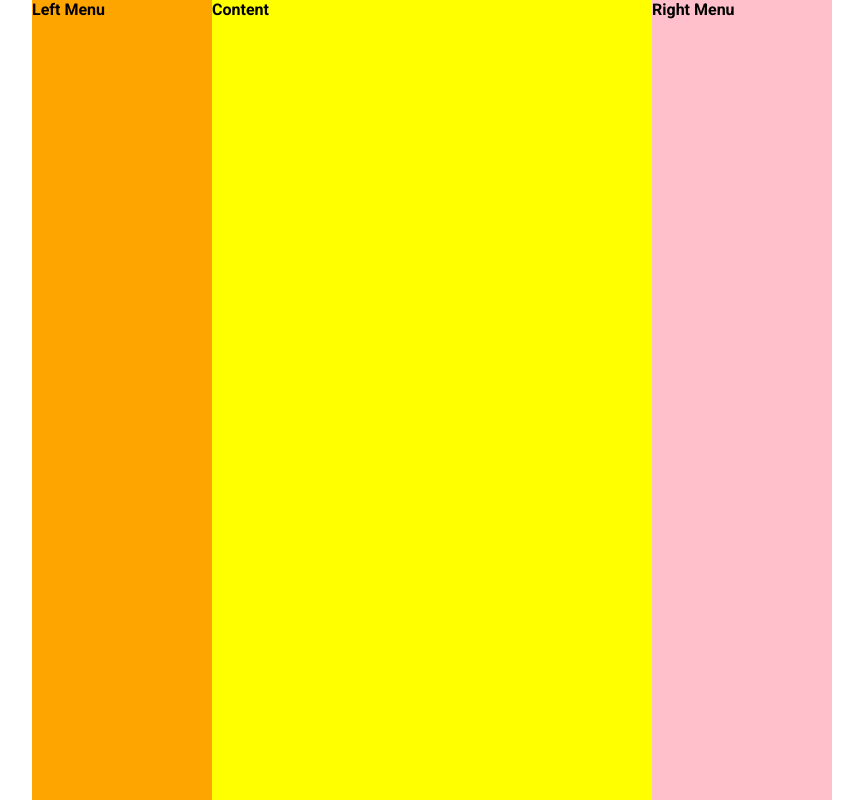
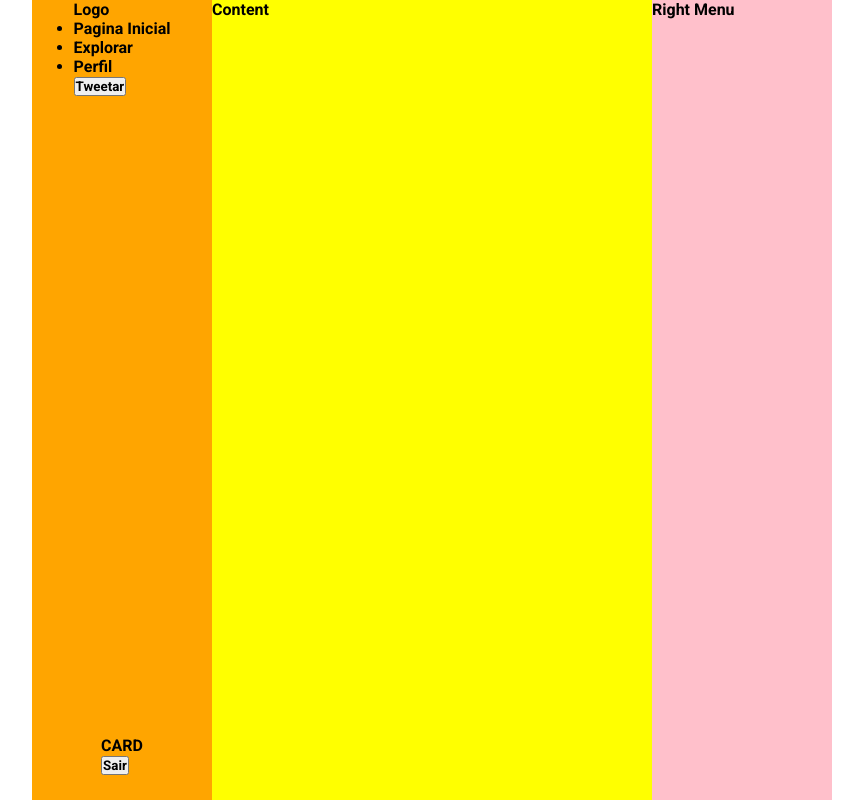
Before and after one commit to 46Stephan/gt, a React (Vite) app: page / in a window 1280 px wide. Shown: the whole page, without its empty margins (208-1071 px from the left). Built offline with nearby package versions, Linux system fonts and the light colour scheme.

Commit message:
LeftMenu

```diff
--- a/src/App.tsx
+++ b/src/App.tsx
@@ -1,48 +1,19 @@
 //import { Header } from "./components/Header"
-import styled from "styled-components";
 
+import { Container } from "./components/Container"
+import { Content } from "./components/Content"
+import { LeftMenu } from "./components/LeftMenu"
+import { RightMenu } from "./components/RightMenu"
 
-const Container = styled.div`
-height: 100%;
-display: flex;
-flex-direction: row;
-margin: auto;
-
-
-background-color: beige;
-max-width: 800px;
-
-#left {
-  background-color: orange;
-  min-width: 180px;
-}
-
-#content {
-  background-color: yellow;
-  flex: 1;
-}
-
-#right {
-  background-color: pink;
-  min-width: 180px;
-}
-`;
 function App() {
 
   return (
     <>
   <Container>
-<div id="left">
-  <p>Left Menu</p>
-</div>
 
-<div id="content">
-  <p>Content</p>
-</div>
-
-<div id="right">
-  <p>Right Menu</p>
-</div>
+<LeftMenu/>
+<Content/>
+<RightMenu/>
 
 </Container>
     </>
--- /dev/null
+++ b/src/components/Container.tsx
@@ -0,0 +1,28 @@
+import styled from "styled-components";
+
+
+export const Container = styled.div`
+height: 100%;
+display: flex;
+flex-direction: row;
+margin: auto;
+
+
+background-color: beige;
+max-width: 800px;
+
+#left {
+  background-color: orange;
+  min-width: 180px;
+}
+
+#content {
+  background-color: yellow;
+  flex: 1;
+}
+
+#right {
+  background-color: pink;
+  min-width: 180px;
+}
+`;
--- a/src/components/Content.tsx
+++ b/src/components/Content.tsx
@@ -0,0 +1,7 @@
+export function Content() {
+    return (
+        <div id="content">
+            <p>Content</p>
+        </div>
+    )
+}
--- a/src/components/LeftMenu.tsx
+++ b/src/components/LeftMenu.tsx
@@ -0,0 +1,38 @@
+import styled from "styled-components"
+
+const LeftMenuStyled = styled.div`
+
+display: flex;
+flex-direction: column;
+
+align-items: center;
+justify-content: space-between;
+
+#bottom-side-left-menu{
+    padding-bottom: 25px;
+}
+
+`;
+export function LeftMenu() {
+    return (
+        <LeftMenuStyled id="left">
+            {/* Top side do left menu */}
+            <div id="top-side-left-menu">
+            <p>Logo</p>
+            <ul>
+                <li>Pagina Inicial</li>
+                <li>Explorar</li>
+                <li>Perfil</li>
+            </ul>
+            <button>Tweetar</button>
+            </div>
+
+            {/* Bottom side do left menu */}
+            <div id="bottom-side-left-menu">
+                <div>CARD</div>
+                <button>Sair</button>
+            </div>
+        </LeftMenuStyled>
+
+    )
+}
--- a/src/components/RightMenu.tsx
+++ b/src/components/RightMenu.tsx
@@ -0,0 +1,7 @@
+export function RightMenu() {
+    return (
+        <div id="right">
+            <p>Right Menu</p>
+        </div>
+    )
+}
```
